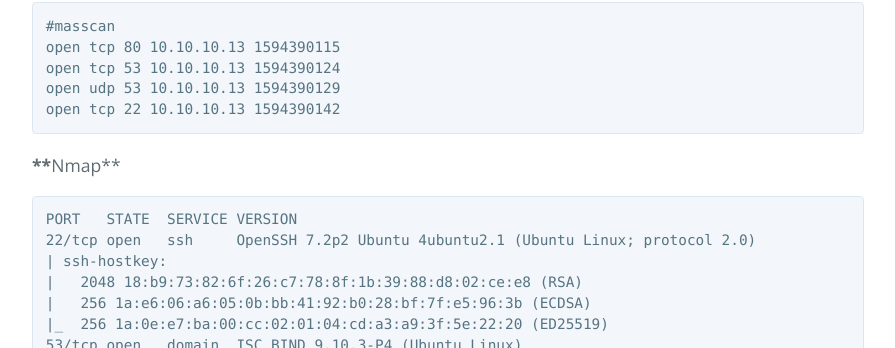
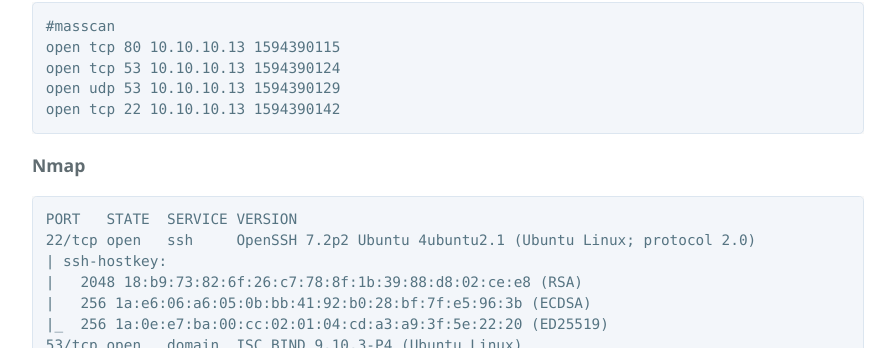
Before and after one commit to 0xSc0ut/0xSc0ut.github.io, a Jekyll site: the page built from _posts/2020-07-14-HackTheBox-Cronos.md, in a window 1280 px wide and 900 px high, scrolled down 1043 px. Shown: the part 107-455 px from the top of the window, without its empty margins (192-1087 px from the left). Built offline with Jekyll 4.4.1, drawn with Linux system fonts in a browser that asks for light colours; a script that is not in the unit is left out.

```diff
--- a/_posts/2020-07-14-HackTheBox-Cronos.md
+++ b/_posts/2020-07-14-HackTheBox-Cronos.md
@@ -32,7 +32,7 @@ As always start with scanning all ports, I have used masscan and nmap.
     open udp 53 10.10.10.13 1594390129
     open tcp 22 10.10.10.13 1594390142
 
-******Nmap**
+**Nmap**
 
 
     PORT   STATE  SERVICE VERSION
```
